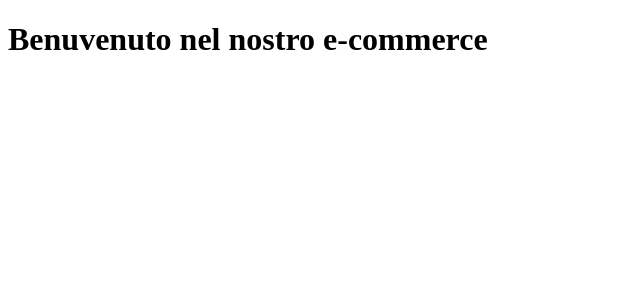
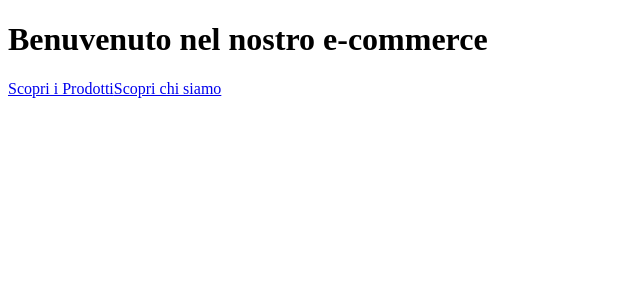
Before and after one commit to francescoguttuso/react-router, a React (Vite) app: page / in a window 1280 px wide. Shown: the top 300 px of the page, without its empty margins (0-640 px from the left). Built offline with nearby package versions, Linux system fonts and the light colour scheme.

Commit message:
feat: enhance About, Home, and Product pages with navigation links

```diff
--- a/src/pages/About.jsx
+++ b/src/pages/About.jsx
@@ -1,3 +1,9 @@
+import { Link } from "react-router";
 export const About = () => {
-  return <h1>Chi siamo</h1>;
+  return (
+    <>
+      <h1>Chi siamo</h1>
+      <Link to="/">Torna alla Homepage</Link>
+    </>
+  );
 };
--- a/src/pages/Home.jsx
+++ b/src/pages/Home.jsx
@@ -1,3 +1,11 @@
+import { Link } from "react-router";
+
 export const Home = () => {
-  return <h1>Benuvenuto nel nostro e-commerce</h1>;
+  return (
+    <>
+      <h1>Benuvenuto nel nostro e-commerce</h1>
+      <Link to="/product">Scopri i Prodotti</Link>
+      <Link to="/about">Scopri chi siamo</Link>
+    </>
+  );
 };
--- a/src/pages/Product.jsx
+++ b/src/pages/Product.jsx
@@ -1,3 +1,9 @@
+import { Link } from "react-router";
 export const Product = () => {
-  return <h1>I nostri Prodotti</h1>;
+  return (
+    <>
+      <h1>I nostri Prodotti</h1>
+      <Link to="/">Torna alla Homepage</Link>
+    </>
+  );
 };
```
